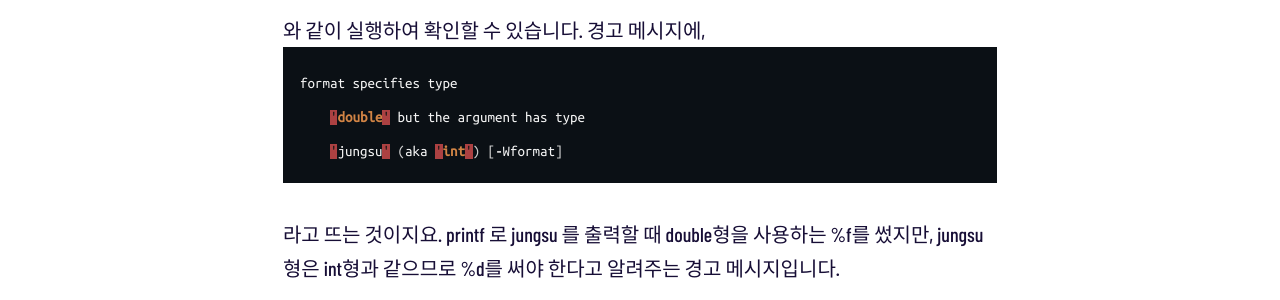
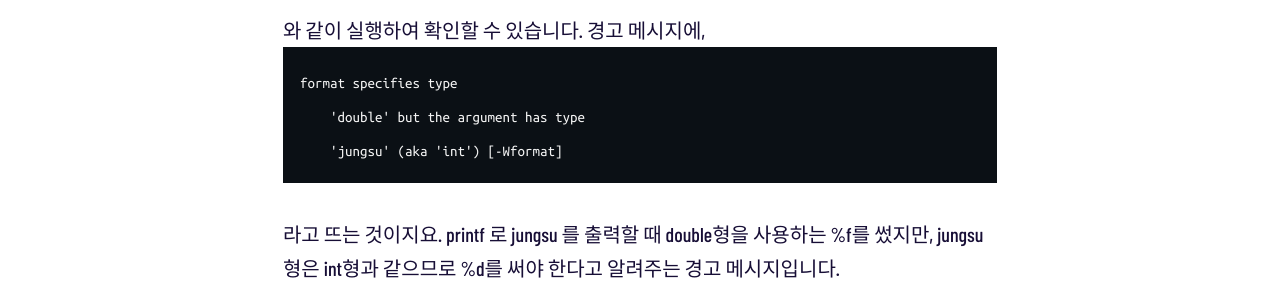
Before and after one commit to daviddarnes/alembic, a Jekyll site: the page built from _posts/2021-09-12-c-post3.md, in a window 1280 px wide and 900 px high, scrolled down 15667 px. Shown: the part 184-484 px from the top of the window. Built offline with Jekyll 4.4.1, drawn with Linux system fonts in a browser that asks for light colours; some web fonts are replaced; some of the changed text lies outside the part shown.

Commit message:
cpp로변경

````diff
--- a/_posts/2021-09-12-c-post3.md
+++ b/_posts/2021-09-12-c-post3.md
@@ -81,7 +81,7 @@
 * '\n', '\0' 등은 이스케이프 시퀀스로, 두 개의 문자로 보이지만 두 개의 문자가 하나의 의미를 갖는 문자 상수입니다.
 
 아래의 예제를 분석해 보세요.
-```c
+```cpp
 #include <stdio.h>
 int main(void)
 {
@@ -97,7 +97,7 @@
 
 아래는 영문자 X와 x의 ASCII 코드 값을 출력하는 예제입니다.
 문자 리터럴 X와 x를 %d(10진 숫자)로 출력하면 ASCII코드 값이 출력됩니다.
-```c
+```cpp
 #include <stdio.h>
 int main(void)
 {
@@ -117,7 +117,7 @@
 * 예를 들어, 문자열 리터럴 "ABCD"는 각각 2진수로 메모리에 저장됩니다.
 * 문자열 리터럴에서는 문자열의 끝을 의미하는 NULL문자가 제일 뒤에 자동적으로 붙여집니다.
 
-```c
+```cpp
 #include <stdio.h>
 int main(void)
 {
@@ -151,7 +151,7 @@
 
 >이미 값이 할당된 상수에 다른 값을 대입하려 하면 오류가 발생합니다.
 
-```c
+```cpp
 #include <stdio.h>
 
 int main()
@@ -176,7 +176,7 @@
 <br>
 >모든 선언문은 실행문보다 앞에 있는 것이 좋습니다.
 
-```c
+```cpp
 #include <stdio.h>
 int main(void)
 {
@@ -190,7 +190,7 @@
 >C99부터는 실행문 다음에 선언문이 올 수도 있습니다.
 예를 들어, 아래의 코드는 C99를 지원하는 컴파일러에서는 오류를 발생시키지 않습니다.
 
-```c
+```cpp
 int main(void)
 {
     int num; // 선언문
@@ -206,7 +206,7 @@
 C99부터는, 그리고 C++에서도 실행문 다음에 선언문이 올 수 있습니다.
 오해하면 안 될 것이,
 
-```c
+```cpp
 int main(void)
 {
     num = 5; // 실행문
@@ -251,7 +251,7 @@
     - _Bool형 - boolean형으로, 0이나 1만을 저장하는 부호없는 정수형입니다.
     - 0이 아닌 다른 값은 모두 1로 바뀌어 저장됩니다.
 
-``` c
+``` cpp
 #include <stdio.h>
 int main(void)
 {
@@ -272,7 +272,7 @@
 ```<stdbool.h>``` 에서는, _Bool을 bool으로, true를 1로, false를 0으로 정의하고 있습니다.
 
 
-``` c
+``` cpp
 #include <stdio.h>
 #include <stdbool.h>
 
@@ -294,7 +294,7 @@
 ## 기본 자료형의 종류 - 실수형
  * float형 , double형, long double형이 있습니다.
 
-``` c
+``` cpp
 #include <stdio.h>
 int main()
 {
@@ -325,7 +325,7 @@
 * 자료형이 서로 다른 혼합 연산에서는 기억 장소의 크기가 큰 쪽으로 통일시켜 연산이 이루어집니다.
 * 예를 들어, char형과 int형이 연산되려면, 크기가 작은 char형이 int형으로 형변환되어 연산되고 결과 또한 int형으로 나옵니다.
 
-``` c
+``` cpp
 #include <stdio.h>
 int main()
 {
@@ -361,7 +361,7 @@
 * 에서, names가 열거형명이고 중괄호에 나열된 데이터의 목록에 대해 0부터 1씩
 증가된 값이 자동 할당됩니다.
 
-``` c
+``` cpp
 #include <stdio.h>
 
 int main() {
@@ -374,7 +374,7 @@
 * 0부터 3까지의 정수가 나오는 것을 볼 수 있습니다.
 * 열거형명으로 데이터들을 대입하는 것이 아니라, 열거형 변수를 만들어 사용합니다. __enum days 형__ 변수를 만드는 것입니다.
 
-```c
+```cpp
 #include <stdio.h>
 int main() {
 	enum names{smith, james, yamamoto, gyun} myname;
@@ -390,7 +390,7 @@
 
 * 특정한 값이 대입되면 그 값에서 1씩 증가하여 할당됩니다.
 
-```c
+```cpp
 #include <stdio.h>
 int main() {
 	enum names{smith, james, yamamoto = 5, gyun, yong};
@@ -417,7 +417,7 @@
 * ```typedef 기존형 새로운형이름;``` 으로 사용합니다.
 * ```typedef int jungsu;``` int형과 똑같은 jungsu라는 자료형을 만들었습니다.
 * 고로, ```int a = 5```라는 선언문과 ```jungsu a = 5;``` 라는 선언문은 같습니다.
-```c
+```cpp
 #include <stdio.h>
 int main()
 {
@@ -431,7 +431,7 @@
 ```
 와 같이 실행하여 확인할 수 있습니다.
 경고 메시지에,
-```c
+```
 format specifies type
       'double' but the argument has type
       'jungsu' (aka 'int') [-Wformat]
````
Also changed, not shown: _posts/2021-09-11-c-post2.md.md (+2 -2 lines).
